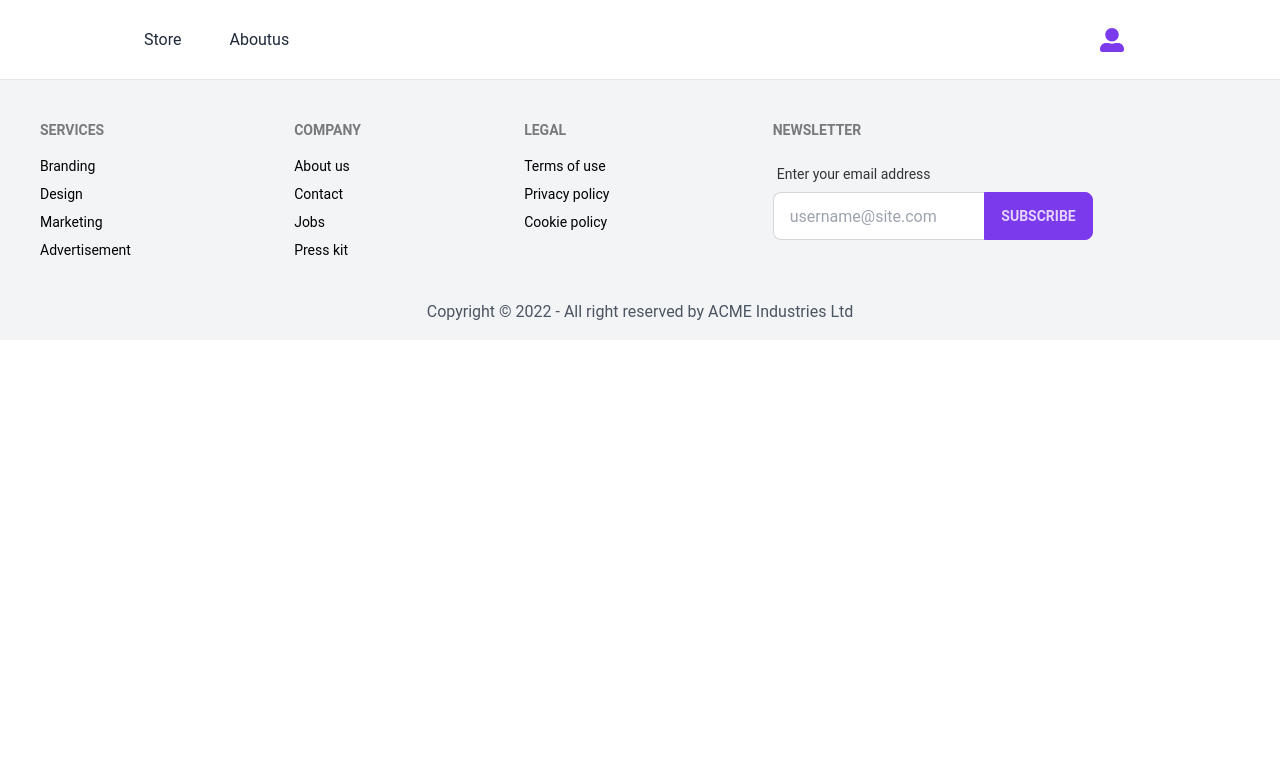
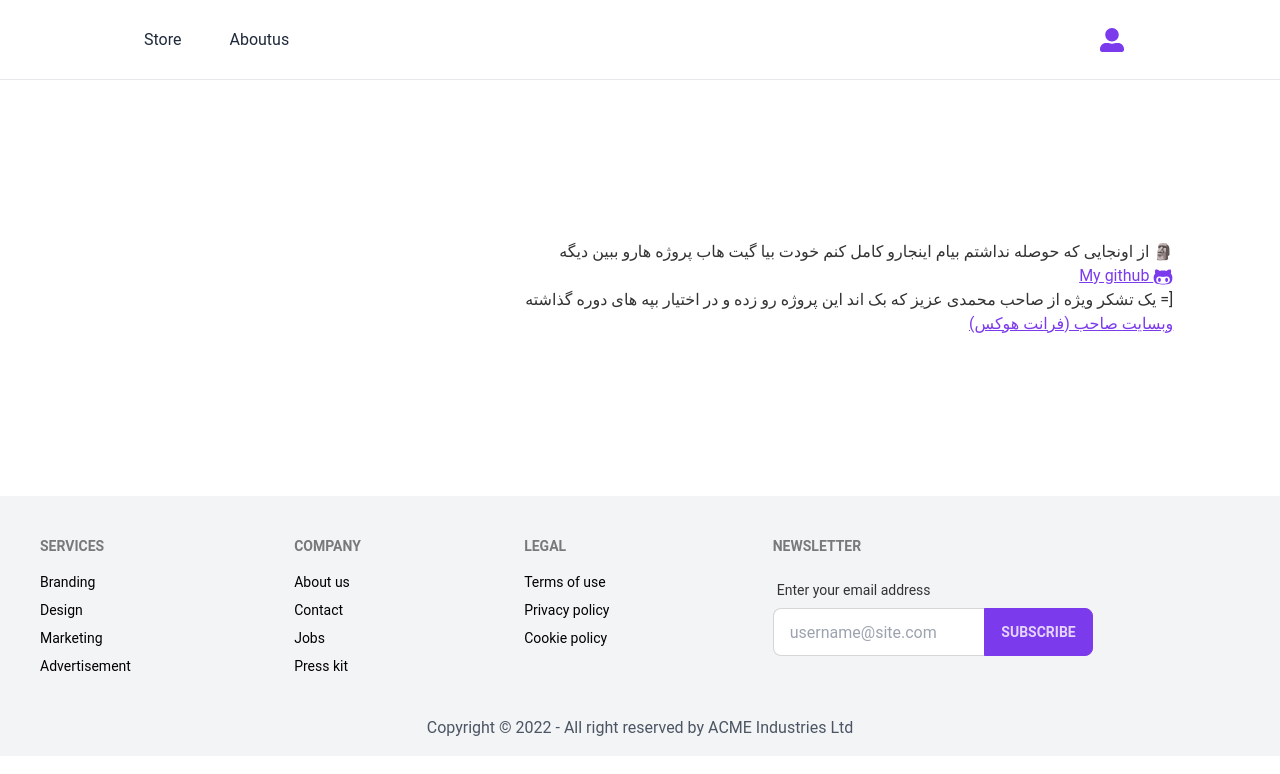
Before and after one commit to mahanmoradisouran/shoes-shop-frontend, a React (Create React App) app: page /aboutus in a window 1280 px wide. Shown: the top 774 px of the page. Built offline with nearby package versions, Linux system fonts and the light colour scheme; the HTML template or start-up script is replaced by a standard one.

Commit message:
project finished =]

```diff
--- /dev/null
+++ b/src/Pages/AboutUsPage.jsx
@@ -0,0 +1,27 @@
+import { FaGithubAlt } from "react-icons/fa";
+
+const AboutUsPage = () => {
+  return (
+    <div className="text-right py-40">
+      <p>
+        از اونجایی که حوصله نداشتم بیام اینجارو کامل کنم خودت بیا گیت هاب پروژه
+        هارو ببین دیگه 🗿
+      </p>
+      <a
+        target="blank"
+        href="https://github.com/mahanmoradisouran"
+        className="link link-primary"
+      >
+        My github <FaGithubAlt className="inline" size={20} />
+      </a>
+      <p>
+        یک تشکر ویژه از صاحب محمدی عزیز که بک اند این پروژه رو زده و در اختیار
+        بپه های دوره گذاشته {"=]"}
+      </p>
+      <a href="https://fronthooks.ir/" target="blank" className="link link-primary">وبسایت صاحب (فرانت هوکس)</a>
+
+    </div>
+  );
+};
+
+export default AboutUsPage;
--- a/src/components/CartList/CartList.jsx
+++ b/src/components/CartList/CartList.jsx
@@ -3,7 +3,7 @@ import CartListProduct from "../CartListProduct/CartListProduct";
 const CartList = ({ cart }) => {
   return (
     <div className="w-full border border-gray-200 rounded-md py-5">
-      <ul>
+      <ul className="flex flex-col">
         {cart.products.map((product) => (
           <CartListProduct key={product._id} data={product} />
         ))}
--- a/src/components/CartListProduct/CartListProduct.jsx
+++ b/src/components/CartListProduct/CartListProduct.jsx
@@ -13,17 +13,22 @@ const CartListProduct = ({ data }) => {
   const decrementProducts = () => dispatch(RemoveItemFromCart(data));
 
   return (
-    <li className="w-full p-5 grid grid-cols-4 grid-rows-2 h-52 border-b border-gray-200">
-      <img className="col-span-1 row-span-2" src={data.image} alt={data.name} />
-      <h2 className="col-span-1 row-span-1 text-slate-700 pl-5 pt-5">
+    <li className="w-full p-5 grid grid-cols-4 md:grid-rows-2 grid-rows-5 md:h-52 h-96 border-b border-gray-200">
+      <img
+        className="md:col-span-1 col-span-5 row-start-1 md:row-end-2 max-h-72 max-w-[220px]"
+        src={data.image}
+        alt={data.name}
+      />
+      <h2 className="md:col-span-1 col-start-1 col-end-2 md:row-span-1 row-start-4 text-slate-700 pl-5 pt-5">
         {data.name}
       </h2>
-      <ul className="col-start-2 col-end-3 row-span-1 pl-8 list-disc text-slate-600">
+      <ul className="md:col-start-2 col-end-3 col-start-1 md:row-span-1 row-start-5 pl-8 list-disc text-slate-600">
         {data.description.map((i) => (
           <li key={i._id}>{i.support}</li>
         ))}
       </ul>
-      <p className="col-start-4 col-end-5 row-start-1 row-end-2 flex justify-end items-start">
+
+      <p className="col-start-4 md:col-end-5 col-end-6 md:row-start-1 md:row-end-2 row-start-4 flex justify-end items-start">
         {data.offPrice === data.price ? (
           "$ " + data.price
         ) : (
@@ -35,21 +40,22 @@ const CartListProduct = ({ data }) => {
           </>
         )}
       </p>
-      <div className="btn-group col-start-4 col-end-5 row-start-2 row-end-3 items-end justify-end">
+
+      <div className="btn-group md:col-start-4 col-start-3 md:col-end-5 col-end-6 md:row-start-2 md:row-end-3 row-start-5 items-end justify-end">
         <button
           onClick={decrementProducts}
-          className="btn btn-error btn-outline"
+          className="btn btn-error btn-outline md:btn-md btn-sm"
         >
           {data.quantity > 1 ? (
-            <AiOutlineMinus size={24} />
+            <AiOutlineMinus className="text-xs md:text-sm" />
           ) : (
-            <FaTrash size={20} />
+            <FaTrash className="text-xs md:text-sm" />
           )}
         </button>
-        <button className="btn btn-primary">{data.quantity}</button>
+        <button className="btn btn-primary md:btn-md btn-sm">{data.quantity}</button>
         <button
           onClick={incrementProducts}
-          className="btn btn-primary btn-outline"
+          className="btn btn-primary btn-outline md:btn-md btn-sm"
         >
           <AiOutlinePlus size={24} />
         </button>
--- a/src/components/Navigation/Navigation.jsx
+++ b/src/components/Navigation/Navigation.jsx
@@ -59,8 +59,8 @@ const Navigation = () => {
                   <NavLink
                     className={({ isActive }) =>
                       isActive
-                        ? "p-4 rounded-full bg-gradient-to-t from-violet-600 to-violet-500 text-slate-50"
-                        : "text-violet-600 p-4 hover:bg-violet-50 rounded-full"
+                        ? "md:p-4 p-3 rounded-full bg-gradient-to-t from-violet-600 to-violet-500 text-slate-50"
+                        : "text-violet-600 md:p-4 p-3 hover:bg-violet-50 rounded-full"
                     }
                     to="cart/"
                   >
--- a/src/routes.js
+++ b/src/routes.js
@@ -1,3 +1,4 @@
+import AboutUsPage from "./Pages/AboutUsPage";
 import CartPage from "./Pages/CartPage";
 import LoginPage from "./Pages/LoginPage";
 import SignUpPage from "./Pages/SignUpPage";
@@ -8,6 +9,7 @@ const routes = [
   { path: "cart/", element: <CartPage /> },
   { path: "login/", element: <LoginPage /> },
   { path: "signup/", element: <SignUpPage /> },
+  { path: "aboutus/", element: <AboutUsPage /> },
 ];
 
 export const navItems = [
```
